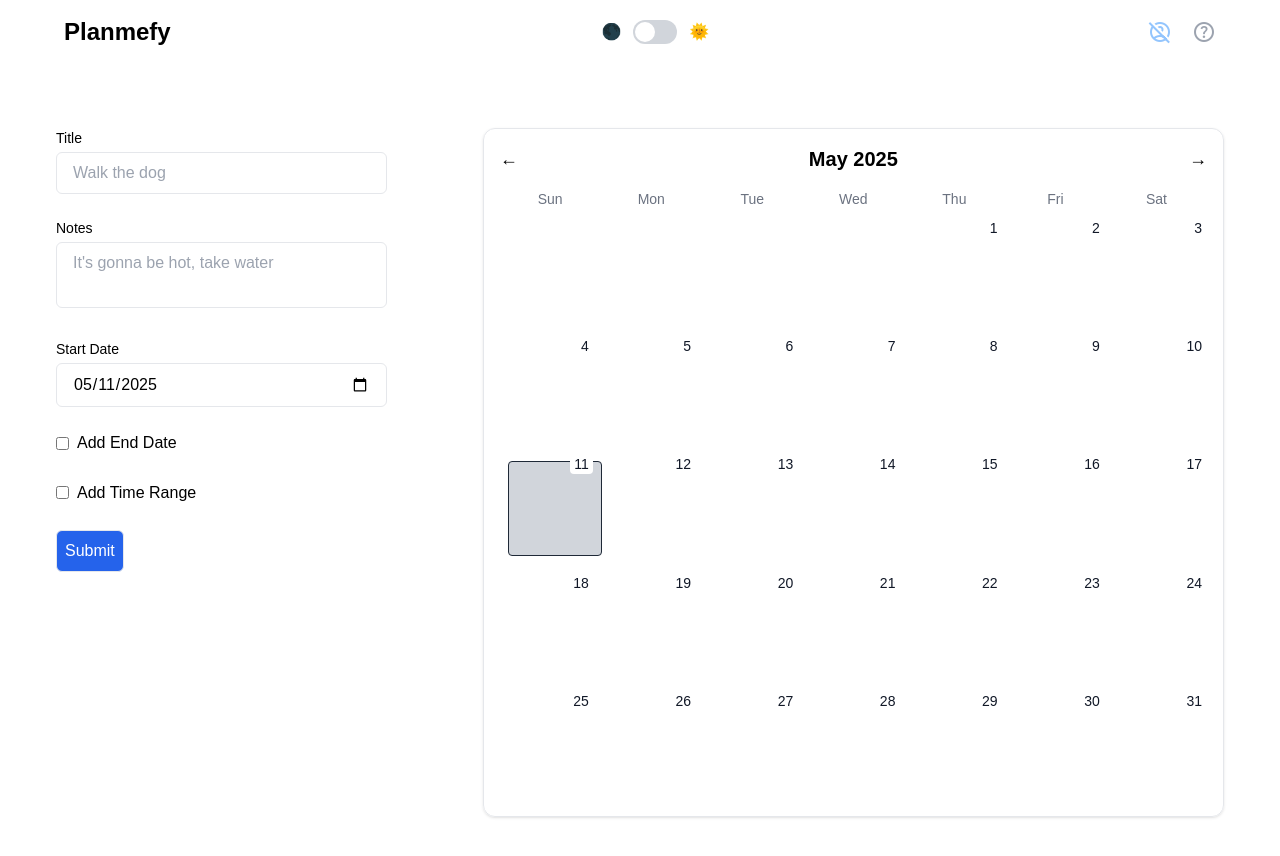
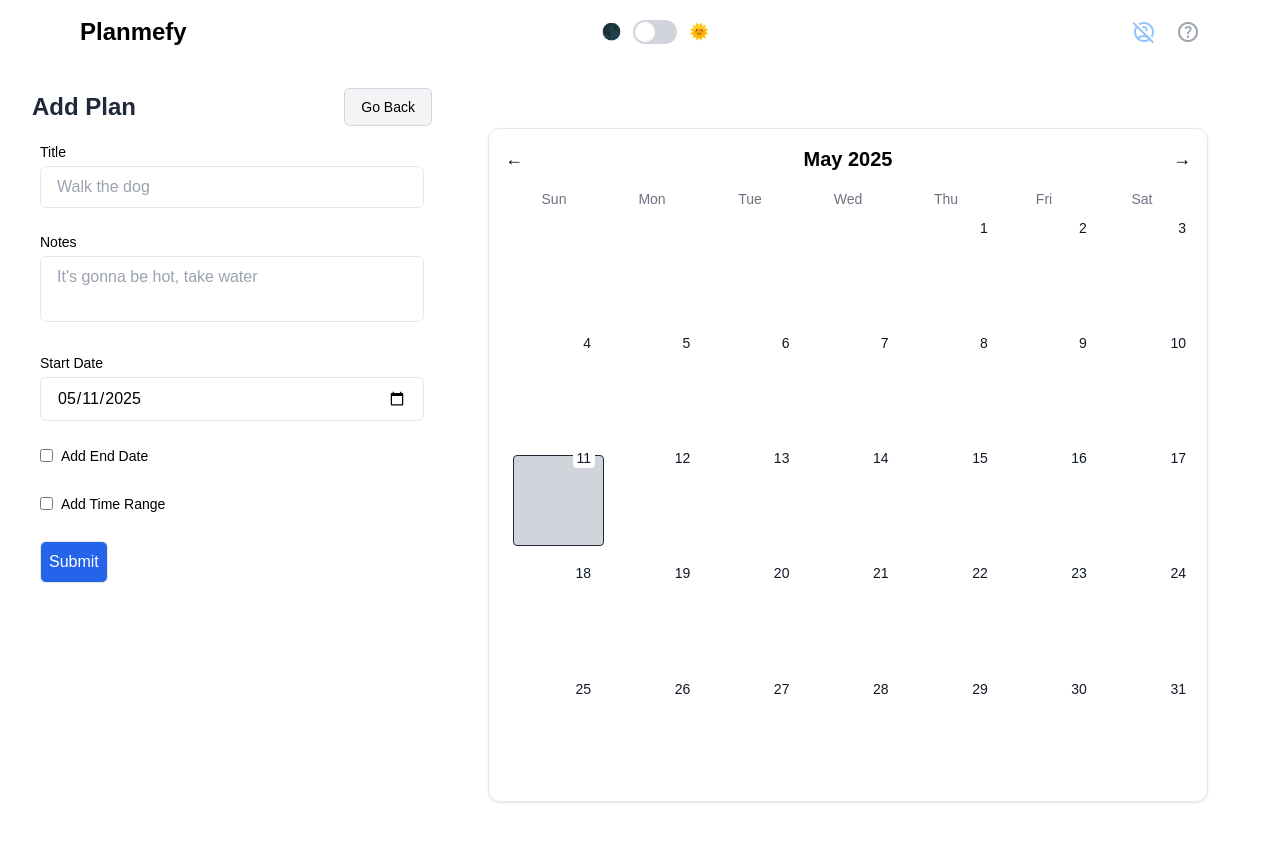
Before and after one commit to 7linso/planmefy, a Next.js app: page /calendar/create-plan in a window 1280 px wide. Shown: the top 856 px of the page. Built offline with nearby package versions, Linux system fonts and the light colour scheme; no server answers; sample sign-in values are in the browser's storage.

Commit message:
layout max-x adjusted

```diff
--- a/src/app/layout.tsx
+++ b/src/app/layout.tsx
@@ -18,7 +18,7 @@ export default function RootLayout({
           rel="stylesheet"
         />
       </head>
-      <body className="bg-white text-black dark:bg-black dark:text-white">
+      <body className="bg-white text-black dark:bg-black dark:text-white w-full max-w-7xl mx-auto px-4">
         <Providers>
           <Header />
           {children}
--- a/src/components/plans/plans-form.tsx
+++ b/src/components/plans/plans-form.tsx
@@ -3,6 +3,7 @@ import { useRef, useState } from 'react'
 import * as actions from '@/lib/actions'
 import { planSchema } from '@/lib/schemas'
 import { useSelectedDate } from '@/lib/store/selectedData'
+import Link from 'next/link'
 
 export default function PlansForm() {
     const { selectedDate, setSelectedDate } = useSelectedDate()
@@ -59,8 +60,16 @@ export default function PlansForm() {
     }
 
 
-    return (
-        <form className="m-10 space-y-6"
+    return (<>
+        <div className="flex items-center justify-between mb-4">
+            <h1 className="text-2xl font-bold text-gray-800 dark:text-gray-100">Add Plan</h1>
+            <Link
+                href="/calendar"
+                className="px-4 py-2 text-sm rounded-md border border-gray-300 dark:border-gray-600 bg-gray-100 dark:bg-gray-800 hover:bg-gray-200 dark:hover:bg-gray-700 transition">
+                Go Back
+            </Link>
+        </div>
+        <form className="m-2 space-y-6"
             ref={formRef} onSubmit={handleSubmit}>
             <div>
                 <label htmlFor="title" className="block text-sm font-medium mb-1">
@@ -89,7 +98,7 @@ export default function PlansForm() {
                 {errors.startDate && <p className="text-red-500 text-sm mt-1">{errors.startDate}</p>}
             </div>
             <div>
-                <label className="inline-flex items-center gap-2 cursor-pointer">
+                <label className="inline-flex text-sm items-center gap-2 cursor-pointer">
                     <input type="checkbox" checked={showEndDate}
                         onChange={() => setShowEndDate(!showEndDate)} />
                     Add End Date
@@ -103,7 +112,7 @@ export default function PlansForm() {
                 )}
             </div>
             <div>
-                <label className="inline-flex items-center gap-2 cursor-pointer">
+                <label className="inline-flex text-sm items-center gap-2 cursor-pointer">
                     <input type="checkbox" checked={showTime}
                         onChange={() => setShowTime(!showTime)} />
                     Add Time Range
@@ -129,5 +138,6 @@ export default function PlansForm() {
                 Submit
             </button>
         </form>
+    </>
     )
 }
```
